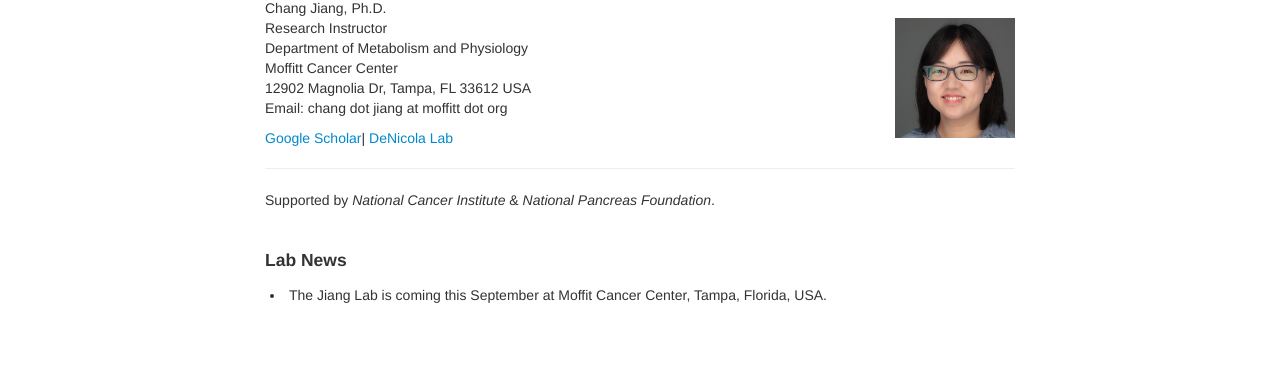
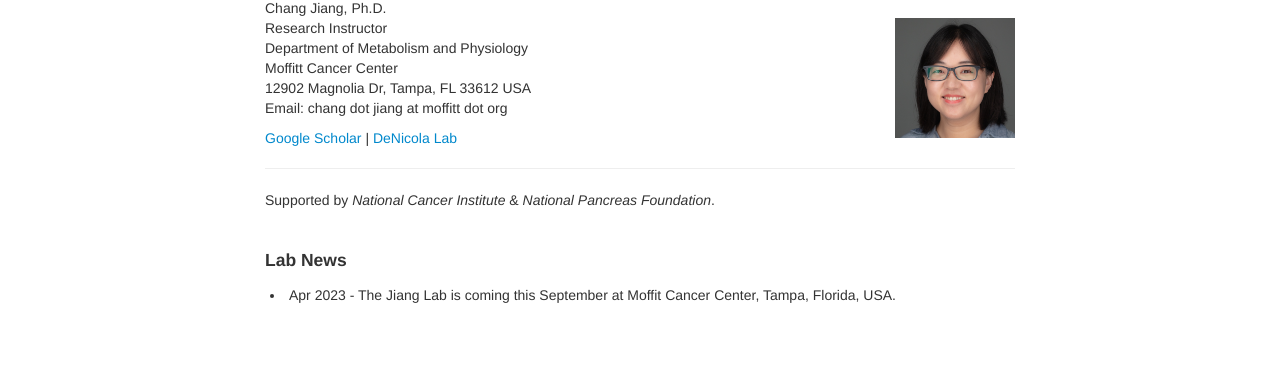
Before and after one commit to biochangjiang/biochangjiang.github.io, a Jekyll site: the page built from index.md, in a window 1280 px wide. Shown: the part 124-516 px from the top of the page. Built offline with Jekyll 4.4.1, drawn with Linux system fonts in a browser that asks for light colours.

Commit message:
initial pages

```diff
--- a/index.md
+++ b/index.md
@@ -15,8 +15,8 @@ Moffitt Cancer Center <br>
 Email: chang dot jiang at moffitt dot org
 
 [Google
-Scholar](https://scholar.google.com/citations?user=yV9xcBwAAAAJ&hl=en)|
-[DeNicola Lab](https://labpages2.moffitt.org/denicola/people/)
+Scholar](https://scholar.google.com/citations?user=yV9xcBwAAAAJ&hl=en)
+| [DeNicola Lab](https://labpages2.moffitt.org/denicola/people/)
 
 
 ---
@@ -28,7 +28,7 @@ Supported by *National Cancer Institute* & *National Pancreas Foundation*.
 <div
 style="height:240px;line-height:3em;overflow:scroll;padding:5px;">
 
-<li>The Jiang Lab is coming this September at Moffit Cancer Center,
+<li>Apr 2023 - The Jiang Lab is coming this September at Moffit Cancer Center,
 Tampa, Florida, USA.</li>
 
 </div>
```
Also changed, not shown: pages/publications.md (+1 -1 lines).
